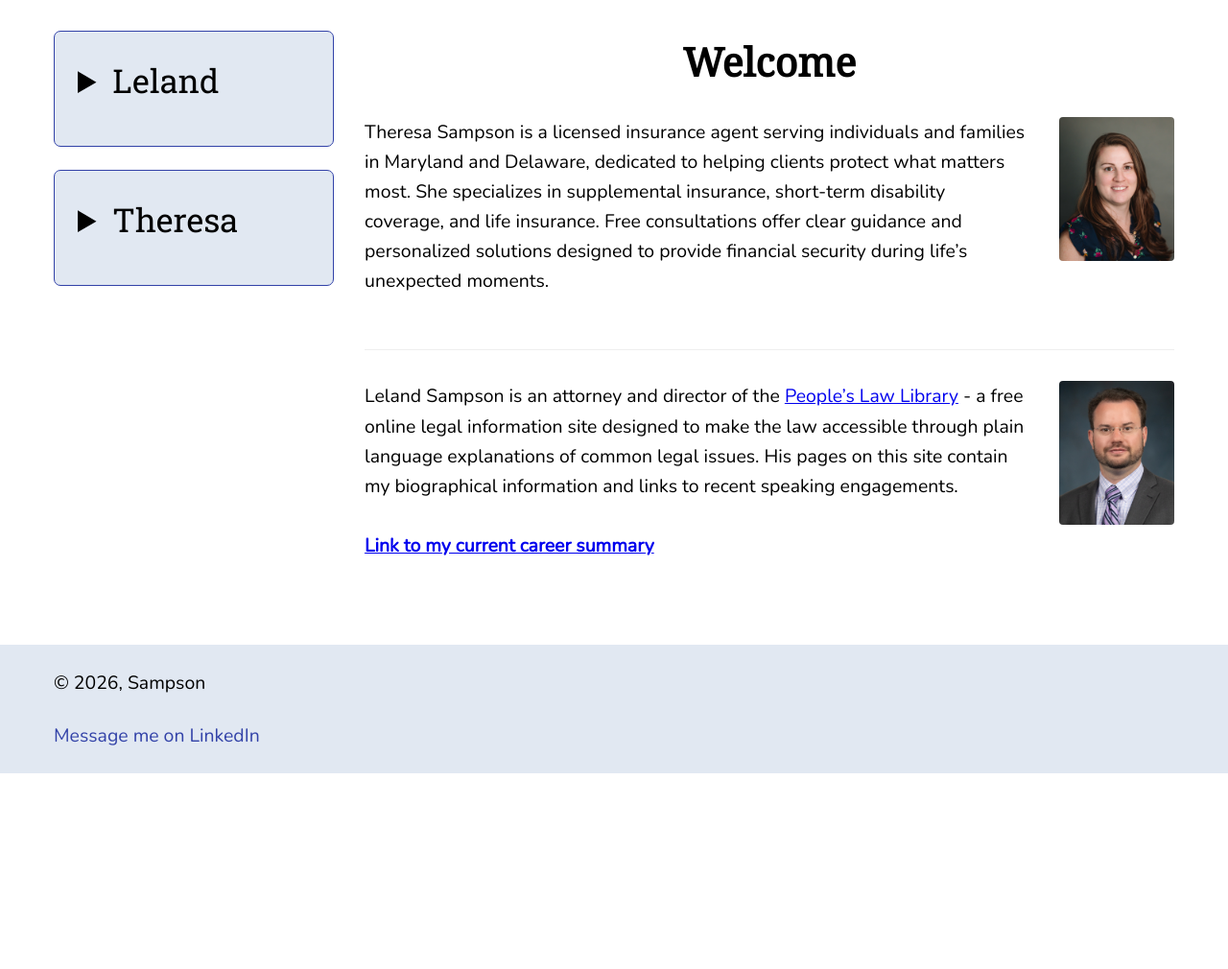
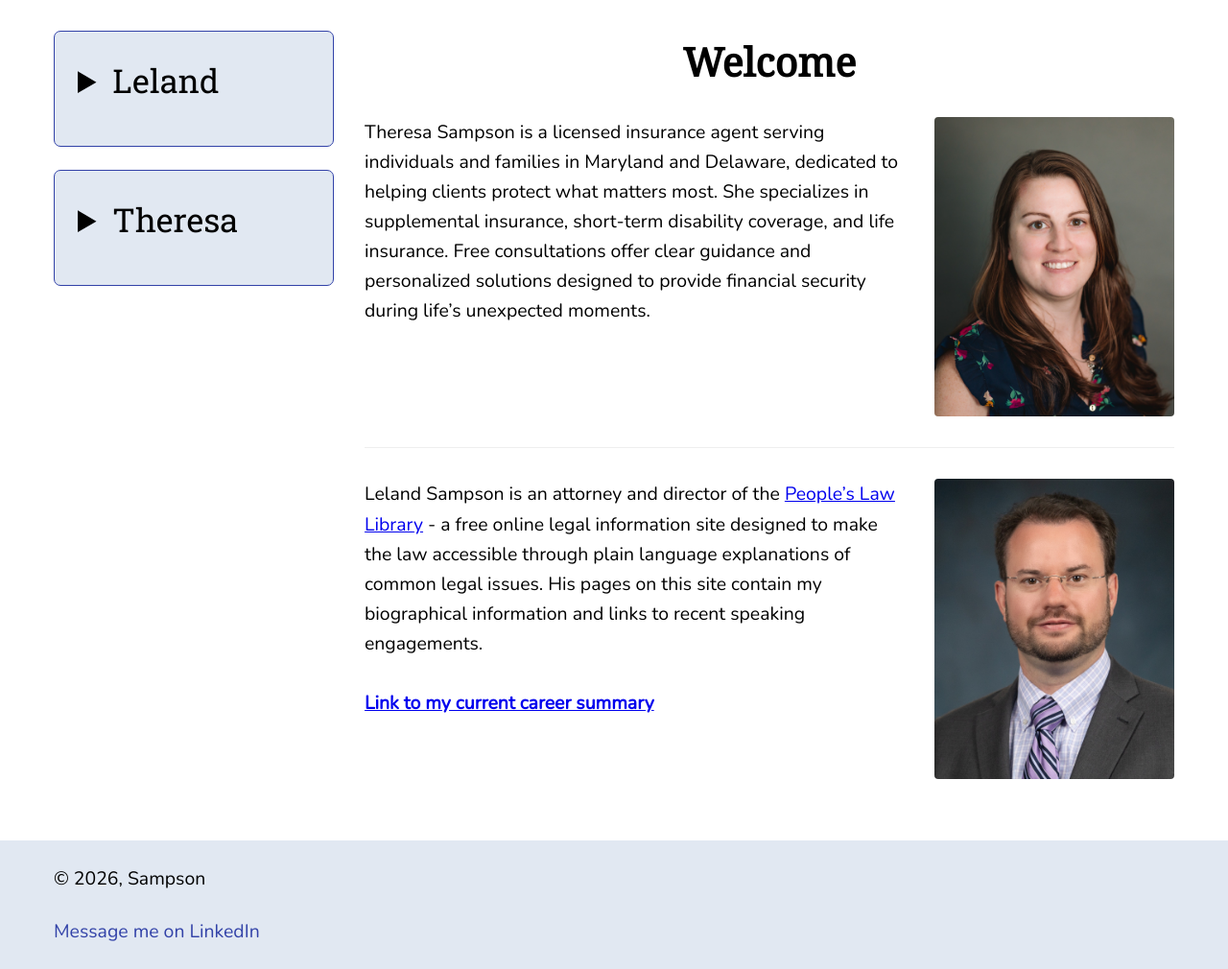
Before and after one commit to lelandsampson/Leland-Sampson-Website, a Jekyll site: the page built from index.md, in a window 1280 px wide. Shown: the part 237-1247 px from the top of the page at 96% size. Built offline with Jekyll 4.4.1, drawn with Linux system fonts in a browser that asks for light colours; before the commit the page ends 1043 px from its top, so only the background shows below that.

Commit message:
Update style.css

```diff
--- a/assets/css/style.css
+++ b/assets/css/style.css
@@ -162,7 +162,7 @@ p {
 }
 
 .bio-section .bio-image {
-    width: 120px;
+    width: 250px;
     height: auto;
     border-radius: 4px;
     display: block;
```
